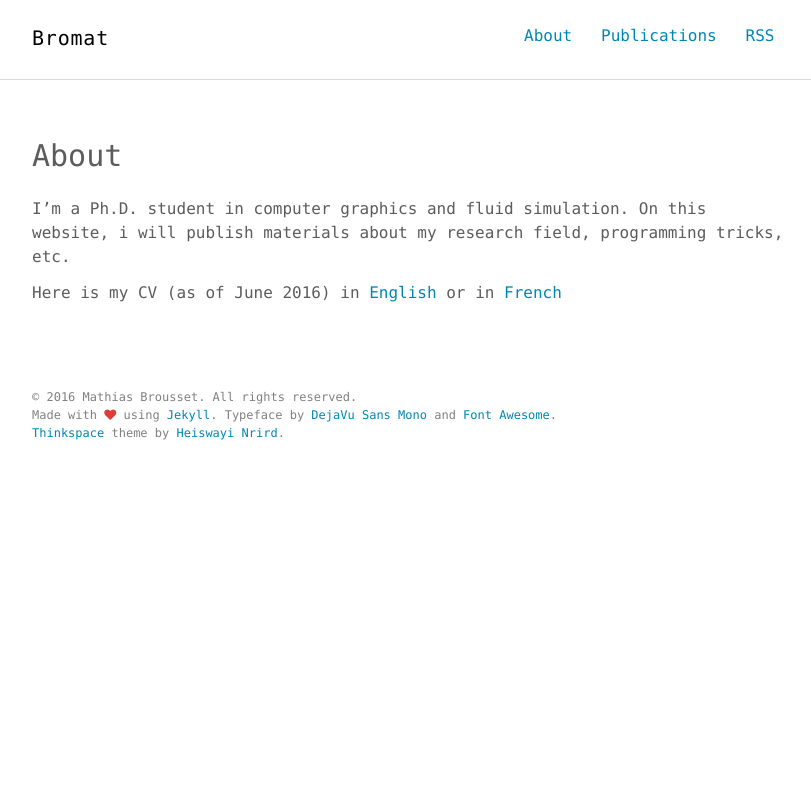
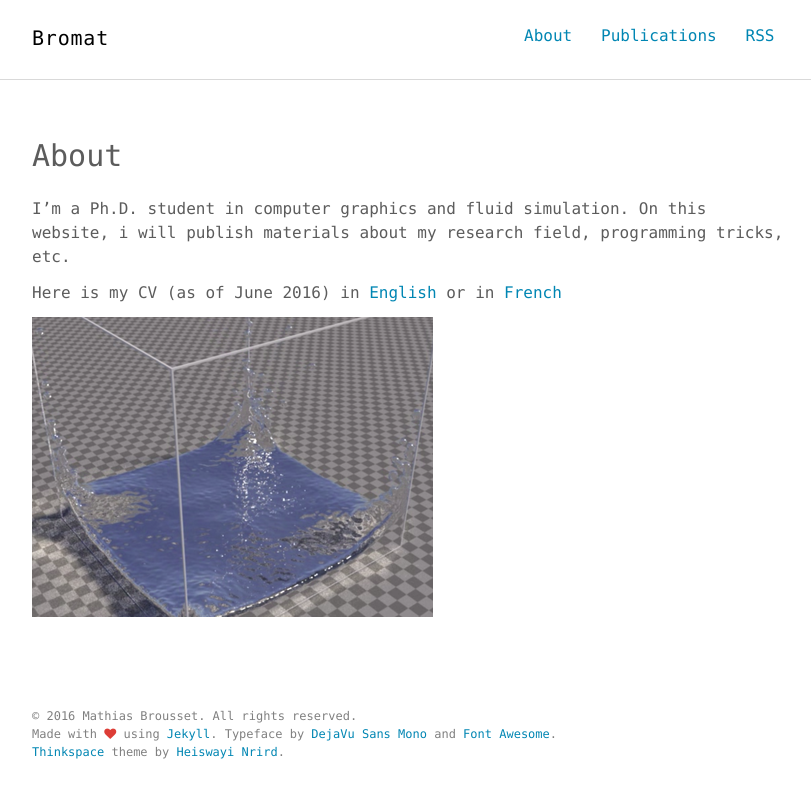
Before and after one commit to Mathiasb17/Mathiasb17.github.io, a Jekyll site: the page built from about.md, in a window 1280 px wide. Shown: the top 798 px of the page, without its empty margins (232-1043 px from the left). Built offline with Jekyll 4.4.1, drawn with Linux system fonts in a browser that asks for light colours.

Commit message:
Update about.md

```diff
--- a/about.md
+++ b/about.md
@@ -7,3 +7,5 @@ permalink: /about/
 I'm a Ph.D. student in computer graphics and fluid simulation. On this website, i will publish materials about my research field, programming tricks, etc.
 
 Here is my CV (as of June 2016) in [English](/files/CV_English.pdf) or in [French](/files/CV_Francais.pdf)
+
+![splash](/images/splash.png)
```
